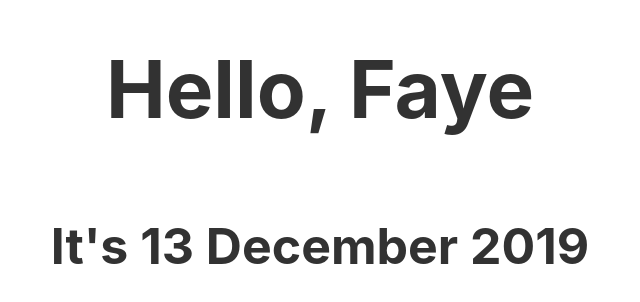
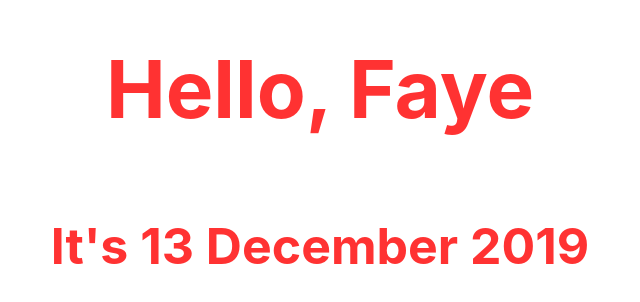
Before and after one commit to FayeElizabethBurke/browserDashboard, a React (Create React App) app: page / in a window 1280 px wide. Shown: the part 206-508 px from the top of the page, without its empty margins (320-960 px from the left). Built offline with nearby package versions, Linux system fonts and the light colour scheme; no server answers.

Commit message:
change heading colors

```diff
--- a/src/App.js
+++ b/src/App.js
@@ -13,16 +13,11 @@ export default class apis extends React.Component {
       .then(res => {
         const image = res.data.url;
         this.setState({ image });
-      })
-  }
-
-  componentDidMount() {
-    axios.get(`https://api.nasa.gov/planetary/apod?api_key=nEw4cQXLDEnerOgiB1nvFzHr4aJMa8BeOXOpVbLd`)
-      .then(res => {
         const explanation = res.data.explanation;
         this.setState({ explanation });
       })
   }
+
   render() {
     let months = ['January', 'February', 'March', 'April', 'May', 'June', 'July', 'August', 'September', 'October', 'November', 'December']
     var today = new Date();
@@ -45,13 +40,15 @@ var today = dd + ` ` + months[mm] + ' ' + yyyy;
       fontSize: `80px`,
       opacity: 1 + ` !important`,
       textAlign: `center`,
-      paddingTop: `15%`
+      paddingTop: `15%`,
+      color: 'red'
     }
     const smallHeadingStyle = {
       fontSize: `50px`,
       opacity: 1 + ` !important`,
       textAlign: `center`,
-      paddingTop: `2%`
+      paddingTop: `2%`,
+      color: 'red'
     }
     return (
       <div style={containerStyle}>
```
